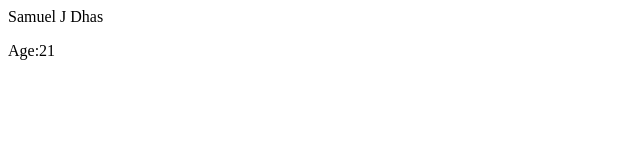
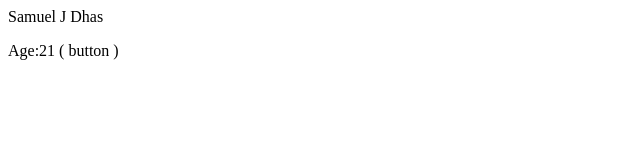
Before and after one commit to SamuelJDhas/LocalRepo, a plain HTML site: page index.html in a window 1280 px wide. Shown: the full height of the page, 0-640 px from the left. Drawn offline with Linux system fonts and the light colour scheme.

Commit message:
Add button

```diff
--- a/index.html
+++ b/index.html
@@ -1,2 +1,2 @@
 <p>Samuel J Dhas</p>
-<p>Age:21</p>
+<p>Age:21 ( button )</p>
```
